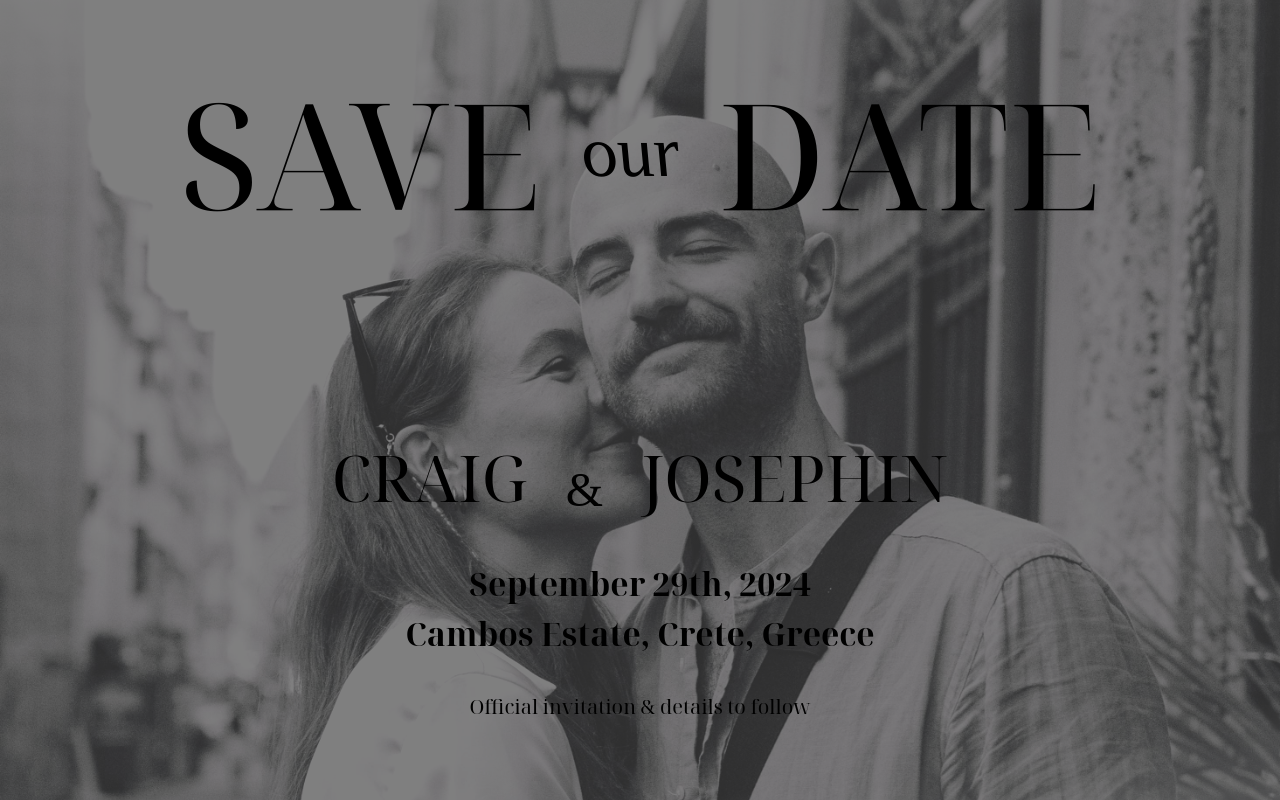
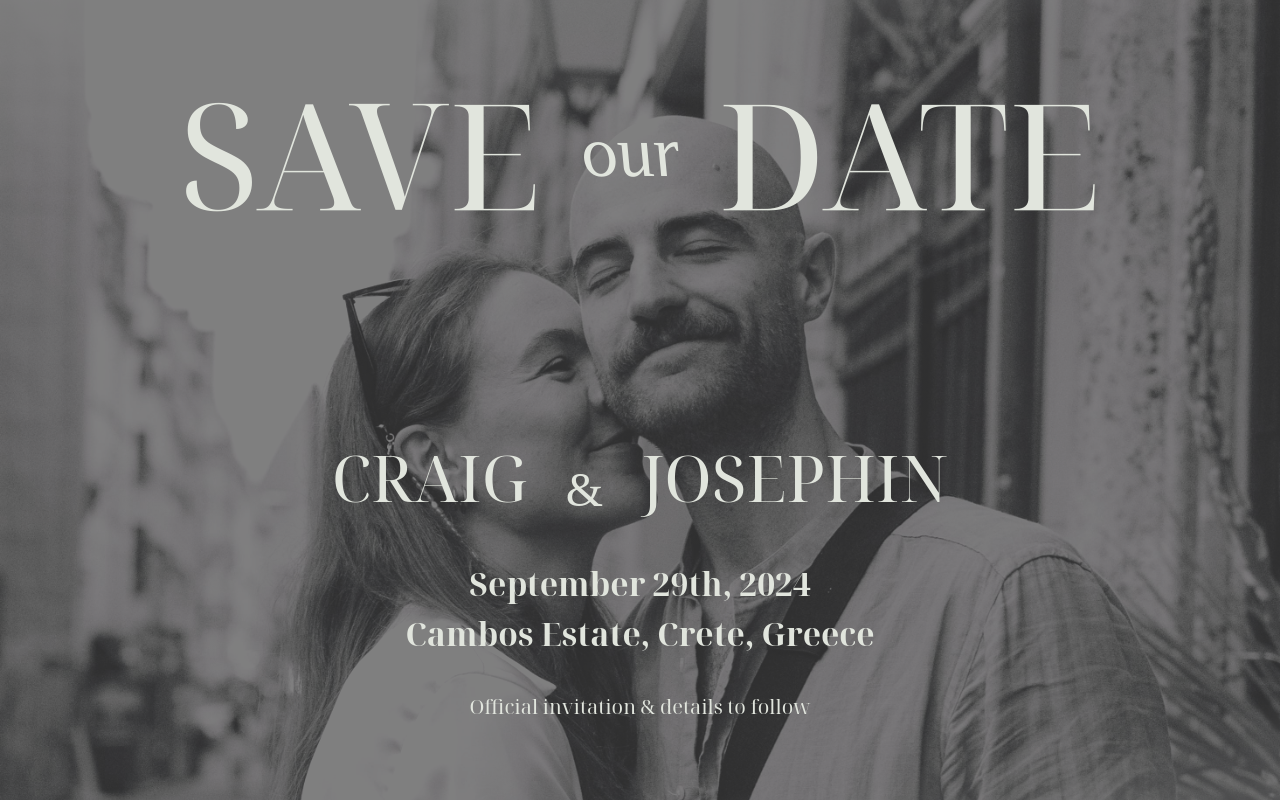
Before and after one commit to sendcraig/crasi-wedding, a React (Create React App) app: page / in a window 1280 px wide. Built offline with nearby package versions, Linux system fonts and the light colour scheme; a web font is replaced by a local one.

Commit message:
set global font

```diff
--- a/src/global.module.scss
+++ b/src/global.module.scss
@@ -22,6 +22,7 @@
 
 body {
   font-family: "Noto Serif Display", "Noto Serif Display Italic", "Pinyon Script", "Italianno", serif;
+  color: #e1e5dd;
 }
 /* reset default CSS text styles */
 h1, h2, h3, h4, h5, h6, p, a {
```
